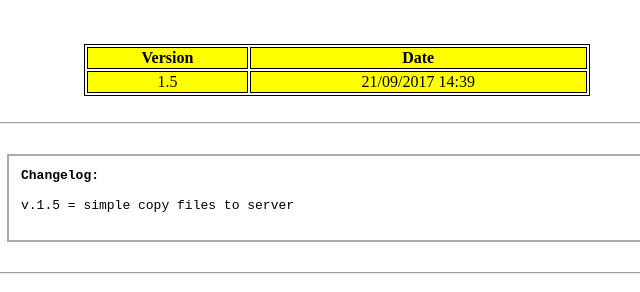
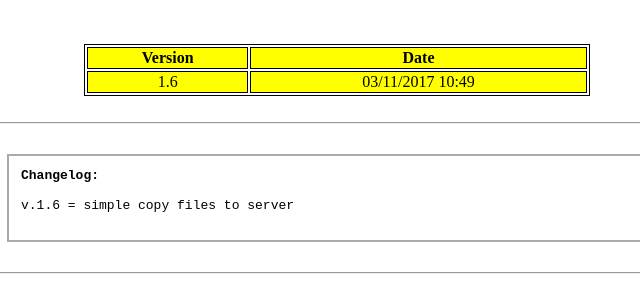
Before and after one commit to xoroz/jenkins01, a plain HTML site: page index.html in a window 1280 px wide. Shown: the top 292 px of the page, 303-943 px from the left. Drawn offline with Linux system fonts and the light colour scheme.

Commit message:
new ver
nono

```diff
--- a/index.html
+++ b/index.html
@@ -28,8 +28,8 @@ pre {
     <th>Date</th>
   </tr>
   <tr bgcolor="yellow" align="center">
-    <td>1.5</td>
-    <td>21/09/2017 14:39</td>
+    <td>1.6</td>
+    <td>03/11/2017 10:49</td>
   </tr>
 </table>
 
@@ -42,7 +42,7 @@ pre {
 <pre >
 <b>Changelog:</b>
 
- v.1.5 = simple copy files to server
+ v.1.6 = simple copy files to server
 
 </pre>
 
```
